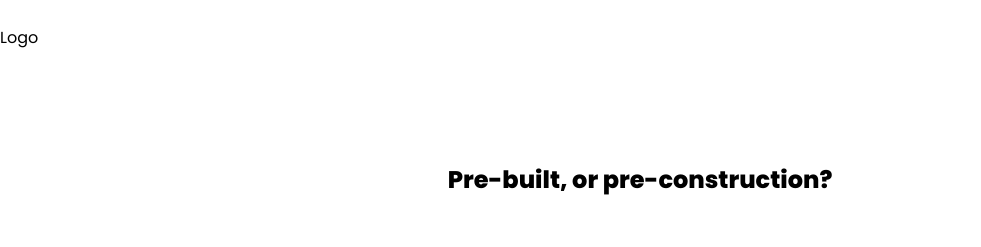
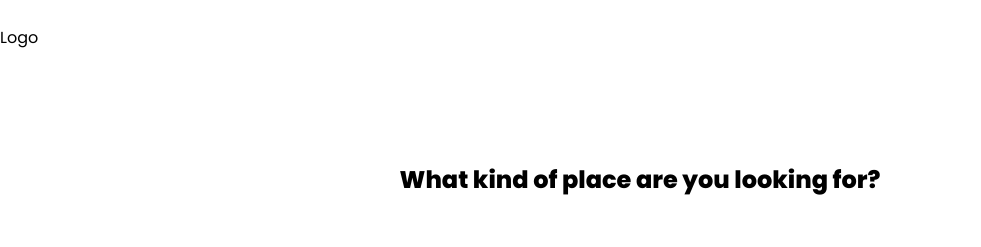
Before and after one commit to alex-polus/HackTheNorth, a React (Create React App) app: page /type-house in a window 1280 px wide. Shown: the top 247 px of the page, without its empty margins (0-981 px from the left). Built offline with nearby package versions, Linux system fonts and the light colour scheme.

Commit message:
small change to page3

```diff
--- a/src/Pages/Page3.tsx
+++ b/src/Pages/Page3.tsx
@@ -25,7 +25,7 @@
     >
 
       <Grid item width="60%">
-        <h2 style={{ textAlign: "center" }}>Pre-built, or pre-construction?</h2>
+        <h2 style={{ textAlign: "center" }}>What kind of place are you looking for?</h2>
       </Grid>
       <Grid item width="60%">
         <Grid
@@ -55,6 +55,7 @@
             }
           />
 
+
         </Grid>
       </Grid>
     </Grid>
```
